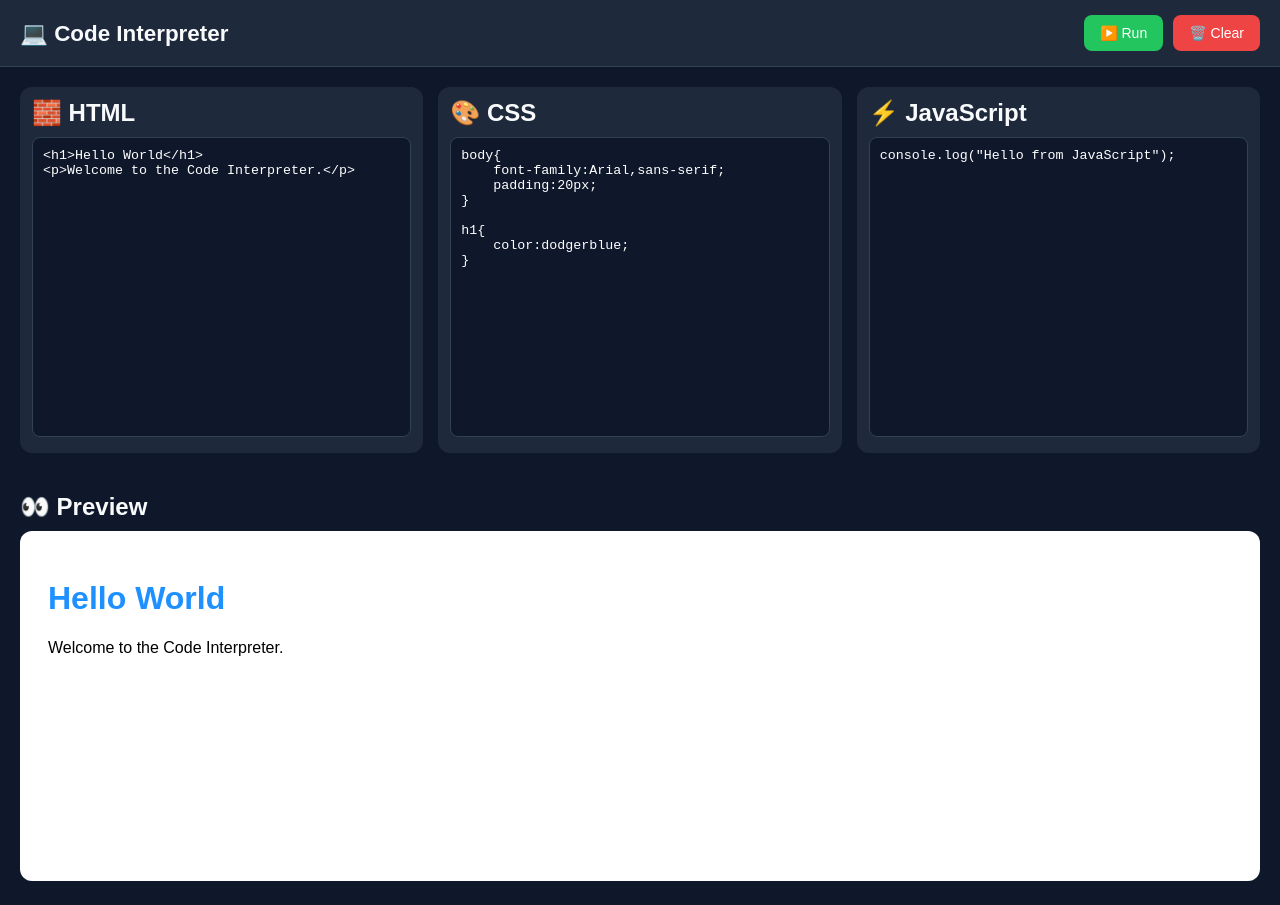
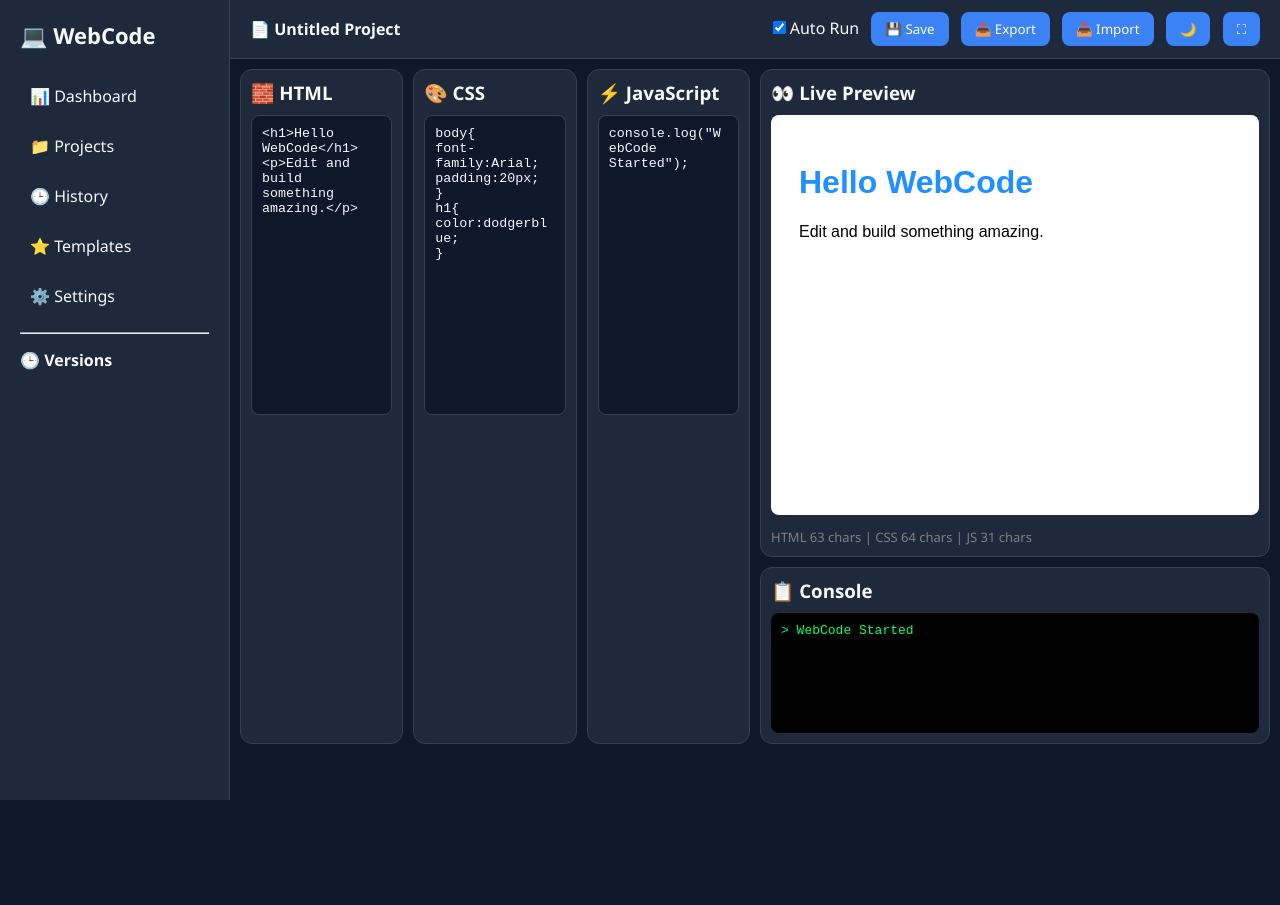
Before and after one commit to irealashu/WebCode, a plain HTML site: page index.html in a window 1280 px wide. After the commit the page ends 800 px from the top, so only its background shows below. Drawn offline with Linux system fonts and the light colour scheme.

Commit message:
Update index.html

```diff
--- a/index.html
+++ b/index.html
@@ -3,106 +3,181 @@
 <head>
 <meta charset="UTF-8">
 <meta name="viewport" content="width=device-width, initial-scale=1.0">
-<title>💻 Code Interpreter</title>
+<title>💻 WebCode SaaS</title>
 
 <style>
 *{
 margin:0;
 padding:0;
 box-sizing:border-box;
+font-family:Segoe UI,sans-serif;
+}
+
+:root{
+--bg:#0f172a;
+--card:#1e293b;
+--text:#f8fafc;
+--border:#334155;
+--accent:#3b82f6;
+}
+
+body.light{
+--bg:#f8fafc;
+--card:#ffffff;
+--text:#111827;
+--border:#d1d5db;
 }
 
 body{
-    font-family:Arial, sans-serif;
-    background:#0f172a;
-    color:#f8fafc;
-    min-height:100vh;
+background:var(--bg);
+color:var(--text);
+height:100vh;
+overflow:hidden;
 }
 
-header{
+.app{
+display:flex;
+height:100vh;
+}
+
+.sidebar{
+width:230px;
+background:var(--card);
+border-right:1px solid var(--border);
+padding:20px;
+overflow:auto;
+}
+
+.logo{
+font-size:22px;
+font-weight:bold;
+margin-bottom:25px;
+}
+
+.menu-item{
+padding:10px;
+margin-bottom:8px;
+border-radius:10px;
+cursor:pointer;
+}
+
+.menu-item:hover{
+background:rgba(255,255,255,.05);
+}
+
+.main{
+flex:1;
+display:flex;
+flex-direction:column;
+overflow:hidden;
+}
+
+.topbar{
 display:flex;
 justify-content:space-between;
 align-items:center;
-    padding:15px 20px;
-    background:#1e293b;
-    border-bottom:1px solid #334155;
+padding:12px 20px;
+border-bottom:1px solid var(--border);
+background:var(--card);
 }
 
-h1{
-    font-size:1.4rem;
+.actions button{
+margin-left:8px;
 }
 
-.actions{
-    display:flex;
+button{
+padding:8px 14px;
+border:none;
+border-radius:8px;
+cursor:pointer;
+background:var(--accent);
+color:white;
+}
+
+.workspace{
+display:grid;
+grid-template-columns:1fr 1fr;
+gap:10px;
+padding:10px;
+overflow:auto;
+}
+
+.editors{
+display:grid;
+grid-template-columns:repeat(3,1fr);
 gap:10px;
 }
 
-button{
-    padding:10px 16px;
-    border:none;
-    border-radius:8px;
-    cursor:pointer;
-    font-size:14px;
+.panel{
+background:var(--card);
+border:1px solid var(--border);
+border-radius:12px;
+padding:10px;
 }
 
-#runBtn{
-    background:#22c55e;
-    color:white;
-}
-
-#clearBtn{
-    background:#ef4444;
-    color:white;
-}
-
-main{
-    display:grid;
-    grid-template-columns:repeat(3,1fr);
-    gap:15px;
-    padding:20px;
-}
-
-.editor{
-    background:#1e293b;
-    border-radius:12px;
-    padding:12px;
-}
-
-.editor h2{
+.panel h3{
 margin-bottom:10px;
 }
 
 textarea{
 width:100%;
 height:300px;
+background:var(--bg);
+color:var(--text);
+border:1px solid var(--border);
+border-radius:8px;
+padding:10px;
 resize:none;
-    border:1px solid #334155;
-    border-radius:8px;
-    background:#0f172a;
-    color:white;
-    padding:10px;
 font-family:monospace;
-}
-
-.preview-section{
-    padding:20px;
-}
-
-.preview-section h2{
-    margin-bottom:10px;
 }
 
 iframe{
 width:100%;
-    height:350px;
+height:400px;
 border:none;
 background:white;
-    border-radius:12px;
+border-radius:8px;
 }
 
-@media(max-width:900px){
-    main{
+.console{
+height:120px;
+overflow:auto;
+background:#000;
+color:#00ff66;
+padding:10px;
+border-radius:8px;
+font-family:monospace;
+}
+
+.stats{
+font-size:13px;
+color:gray;
+margin-top:8px;
+}
+
+.history-item{
+font-size:13px;
+padding:6px;
+cursor:pointer;
+border-bottom:1px solid var(--border);
+}
+
+.history-item:hover{
+background:rgba(255,255,255,.05);
+}
+
+@media(max-width:1000px){
+
+.workspace{
 grid-template-columns:1fr;
+}
+
+.editors{
+grid-template-columns:1fr;
+}
+
+.sidebar{
+display:none;
 }
 }
 </style>
@@ -110,88 +185,343 @@ iframe{
 
 <body>
 
-<header>
-    <h1>💻 Code Interpreter</h1>
+<div class="app">
+
+<div class="sidebar">
+<div class="logo">💻 WebCode</div>
+
+<div class="menu-item">📊 Dashboard</div>
+<div class="menu-item">📁 Projects</div>
+<div class="menu-item">🕒 History</div>
+<div class="menu-item">⭐ Templates</div>
+<div class="menu-item">⚙️ Settings</div>
+
+<hr style="margin:15px 0">
+
+<h4>🕒 Versions</h4>
+<div id="history"></div>
+</div>
+
+<div class="main">
+
+<div class="topbar">
+
+<div>
+<strong>📄 Untitled Project</strong>
+</div>
 
 <div class="actions">
-        <button id="runBtn">▶️ Run</button>
-        <button id="clearBtn">🗑️ Clear</button>
+<label>
+<input type="checkbox" id="autorun" checked>
+Auto Run
+</label>
+
+<button onclick="saveProject()">💾 Save</button>
+<button onclick="exportProject()">📤 Export</button>
+<button onclick="importProject()">📥 Import</button>
+<button onclick="toggleTheme()">🌙</button>
+<button onclick="fullscreenPreview()">⛶</button>
 </div>
-</header>
 
-<main>
+</div>
 
-    <section class="editor">
-        <h2>🧱 HTML</h2>
-        <textarea id="htmlCode"><h1>Hello World</h1>
-<p>Welcome to the Code Interpreter.</p></textarea>
-    </section>
+<div class="workspace">
 
-    <section class="editor">
-        <h2>🎨 CSS</h2>
+<div class="editors">
+
+<div class="panel">
+<h3>🧱 HTML</h3>
+<textarea id="htmlCode"><h1>Hello WebCode</h1>
+<p>Edit and build something amazing.</p></textarea>
+</div>
+
+<div class="panel">
+<h3>🎨 CSS</h3>
 <textarea id="cssCode">body{
-    font-family:Arial,sans-serif;
+font-family:Arial;
 padding:20px;
 }
-
 h1{
 color:dodgerblue;
 }</textarea>
-    </section>
+</div>
 
-    <section class="editor">
-        <h2>⚡ JavaScript</h2>
-        <textarea id="jsCode">console.log("Hello from JavaScript");</textarea>
-    </section>
+<div class="panel">
+<h3>⚡ JavaScript</h3>
+<textarea id="jsCode">console.log("WebCode Started");</textarea>
+</div>
 
-</main>
+</div>
 
-<section class="preview-section">
-    <h2>👀 Preview</h2>
+<div>
+
+<div class="panel">
+<h3>👀 Live Preview</h3>
 <iframe id="preview"></iframe>
-</section>
+
+<div class="stats" id="stats"></div>
+</div>
+
+<div class="panel" style="margin-top:10px;">
+<h3>📋 Console</h3>
+<div class="console" id="console"></div>
+</div>
+
+</div>
+
+</div>
+
+</div>
+
+</div>
 
 <script>
-const htmlCode = document.getElementById("htmlCode");
-const cssCode = document.getElementById("cssCode");
-const jsCode = document.getElementById("jsCode");
-const preview = document.getElementById("preview");
 
-function runCode() {
+const htmlCode=document.getElementById("htmlCode");
+const cssCode=document.getElementById("cssCode");
+const jsCode=document.getElementById("jsCode");
+const preview=document.getElementById("preview");
+const consoleBox=document.getElementById("console");
 
-    const html = htmlCode.value;
-    const css = cssCode.value;
-    const js = jsCode.value;
+let logs=[];
 
-    preview.srcdoc = `
+function log(message){
+logs.push(message);
+renderConsole();
+}
+
+function renderConsole(){
+consoleBox.innerHTML=logs.map(x=>"> "+x).join("<br>");
+}
+
+function runCode(){
+
+const html=htmlCode.value;
+const css=cssCode.value;
+const js=jsCode.value;
+
+updateStats();
+
+preview.srcdoc=`
 <!DOCTYPE html>
 <html>
 <head>
 <style>${css}</style>
 </head>
 <body>
+
 ${html}
 
 <script>
-                ${js}
-            <\/script>
-        </body>
-        </html>
-    `;
+
+const oldLog = console.log;
+
+console.log = function(msg){
+parent.postMessage(
+{
+type:"console",
+message:msg
+},"*");
+oldLog(msg);
 }
 
-document.getElementById("runBtn").addEventListener("click", runCode);
+try{
+${js}
+}catch(err){
+parent.postMessage(
+{
+type:"console",
+message:err.message
+},"*");
+}
 
-document.getElementById("clearBtn").addEventListener("click", () => {
+<\/script>
 
-    htmlCode.value = "";
-    cssCode.value = "";
-    jsCode.value = "";
+</body>
+</html>`;
+}
 
-    preview.srcdoc = "";
+window.addEventListener("message",(event)=>{
+if(event.data.type==="console"){
+log(event.data.message);
+}
 });
 
+function updateStats(){
+
+const html=htmlCode.value.length;
+const css=cssCode.value.length;
+const js=jsCode.value.length;
+
+document.getElementById("stats").innerHTML=
+`HTML ${html} chars |
+ CSS ${css} chars |
+ JS ${js} chars`;
+}
+
+function saveProject(){
+
+const db=
+JSON.parse(localStorage.getItem("webcode-db"))
+|| {projects:[],history:[]};
+
+const project={
+html:htmlCode.value,
+css:cssCode.value,
+js:jsCode.value,
+date:new Date().toLocaleString()
+};
+
+db.current=project;
+db.history.push(project);
+
+localStorage.setItem(
+"webcode-db",
+JSON.stringify(db)
+);
+
+loadHistory();
+
+alert("Project Saved");
+}
+
+function loadHistory(){
+
+const db=
+JSON.parse(localStorage.getItem("webcode-db"))
+|| {history:[]};
+
+const box=document.getElementById("history");
+
+box.innerHTML="";
+
+db.history.slice().reverse().forEach(item=>{
+
+const div=document.createElement("div");
+
+div.className="history-item";
+
+div.innerHTML=item.date;
+
+div.onclick=()=>{
+
+htmlCode.value=item.html;
+cssCode.value=item.css;
+jsCode.value=item.js;
+
 runCode();
+};
+
+box.appendChild(div);
+});
+}
+
+function toggleTheme(){
+
+document.body.classList.toggle("light");
+
+localStorage.setItem(
+"theme",
+document.body.classList.contains("light")
+);
+}
+
+function exportProject(){
+
+const data={
+html:htmlCode.value,
+css:cssCode.value,
+js:jsCode.value
+};
+
+const blob=new Blob(
+[JSON.stringify(data,null,2)],
+{type:"application/json"}
+);
+
+const a=document.createElement("a");
+
+a.href=URL.createObjectURL(blob);
+
+a.download="project.json";
+
+a.click();
+}
+
+function importProject(){
+
+const input=document.createElement("input");
+input.type="file";
+
+input.onchange=(e)=>{
+
+const file=e.target.files[0];
+
+const reader=new FileReader();
+
+reader.onload=()=>{
+
+const data=
+JSON.parse(reader.result);
+
+htmlCode.value=data.html||"";
+cssCode.value=data.css||"";
+jsCode.value=data.js||"";
+
+runCode();
+};
+
+reader.readAsText(file);
+};
+
+input.click();
+}
+
+function fullscreenPreview(){
+
+preview.requestFullscreen();
+}
+
+document.addEventListener("keydown",(e)=>{
+
+if(e.ctrlKey && e.key==="s"){
+e.preventDefault();
+saveProject();
+}
+
+if(e.ctrlKey && e.key==="Enter"){
+e.preventDefault();
+runCode();
+}
+
+if(e.ctrlKey && e.key==="l"){
+e.preventDefault();
+
+htmlCode.value="";
+cssCode.value="";
+jsCode.value="";
+
+runCode();
+}
+});
+
+function autoRun(){
+if(document.getElementById("autorun").checked){
+runCode();
+}
+}
+
+htmlCode.addEventListener("input",autoRun);
+cssCode.addEventListener("input",autoRun);
+jsCode.addEventListener("input",autoRun);
+
+if(localStorage.getItem("theme")==="true"){
+document.body.classList.add("light");
+}
+
+loadHistory();
+runCode();
+
 </script>
 
 </body>
```
Lines whose indentation alone changed are shown as unchanged.
